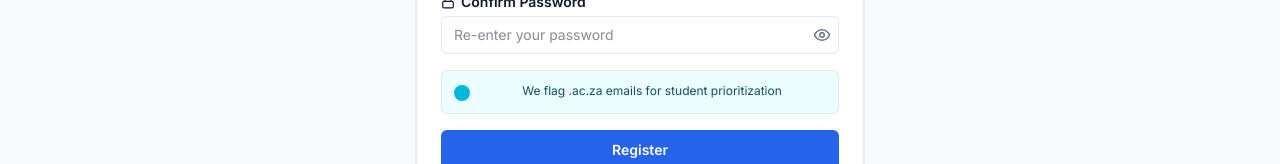
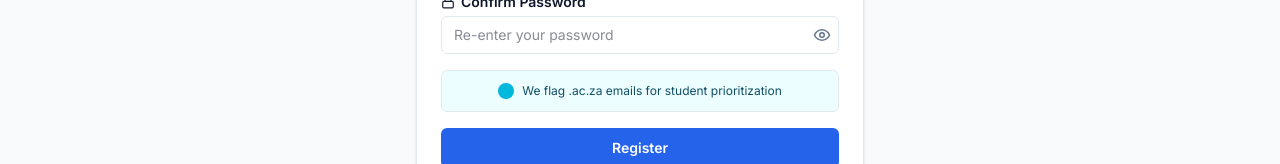
Before and after one commit to ThamiRoneo/EduLink, a Next.js app in the folder web/: page /register in a window 1280 px wide. Shown: the part 529-693 px from the top of the page. Built offline with nearby package versions, Linux system fonts and the light colour scheme; no server answers.

Commit message:
Center notice dot with text

```diff
--- a/web/src/components/auth/login-form.tsx
+++ b/web/src/components/auth/login-form.tsx
@@ -69,9 +69,9 @@ export function LoginForm() {
           </button>
         </div>
       </div>
-      <div className="bg-cyan-50 border border-cyan-200 rounded-md p-3 flex items-start gap-2">
-        <div className="w-4 h-4 mt-0.5 rounded-full bg-cyan-500 flex-shrink-0" />
-        <p className="text-xs text-cyan-900 text-center w-full">We flag .ac.za emails for student prioritization</p>
+      <div className="bg-cyan-50 border border-cyan-200 rounded-md p-3 flex items-center justify-center gap-2">
+        <div className="w-4 h-4 rounded-full bg-cyan-500 flex-shrink-0" />
+        <p className="text-xs text-cyan-900">We flag .ac.za emails for student prioritization</p>
       </div>
       {error && <div className="text-sm text-red-600 bg-red-50 border border-red-200 rounded-md p-3">{error}</div>}
       <button type="submit" disabled={loading} className="w-full bg-primary text-white py-2.5 rounded-md text-sm font-semibold hover:bg-blue-700 disabled:opacity-50">
--- a/web/src/components/auth/register-form.tsx
+++ b/web/src/components/auth/register-form.tsx
@@ -126,9 +126,9 @@ export function RegisterForm() {
           </button>
         </div>
       </div>
-      <div className="bg-cyan-50 border border-cyan-200 rounded-md p-3 flex items-start gap-2">
-        <div className="w-4 h-4 mt-0.5 rounded-full bg-cyan-500 flex-shrink-0" />
-        <p className="text-xs text-cyan-900 text-center w-full">We flag .ac.za emails for student prioritization</p>
+      <div className="bg-cyan-50 border border-cyan-200 rounded-md p-3 flex items-center justify-center gap-2">
+        <div className="w-4 h-4 rounded-full bg-cyan-500 flex-shrink-0" />
+        <p className="text-xs text-cyan-900">We flag .ac.za emails for student prioritization</p>
       </div>
       {error && <div className="text-sm text-red-600 bg-red-50 border border-red-200 rounded-md p-3">{error}</div>}
       <button type="submit" disabled={loading} className="w-full bg-primary text-white py-2.5 rounded-md text-sm font-semibold hover:bg-blue-700 disabled:opacity-50">
```
